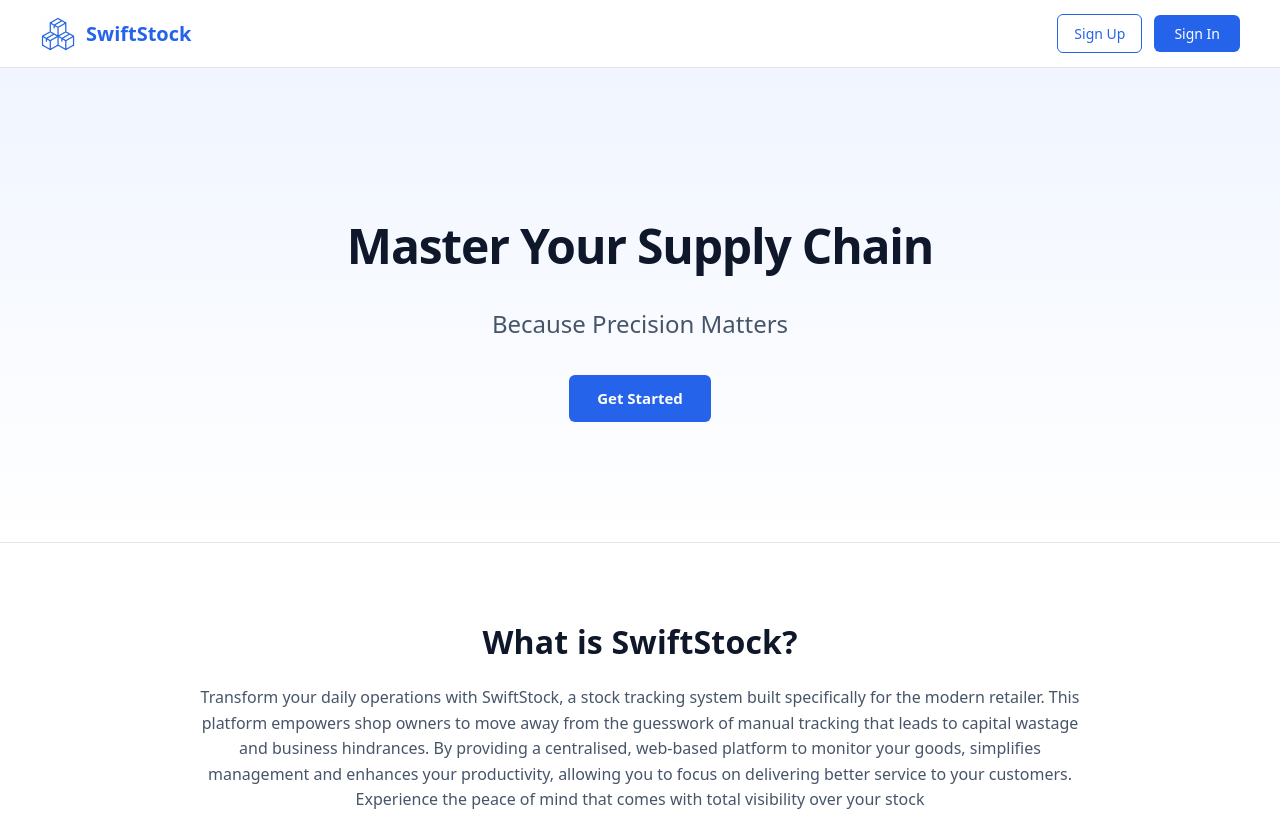
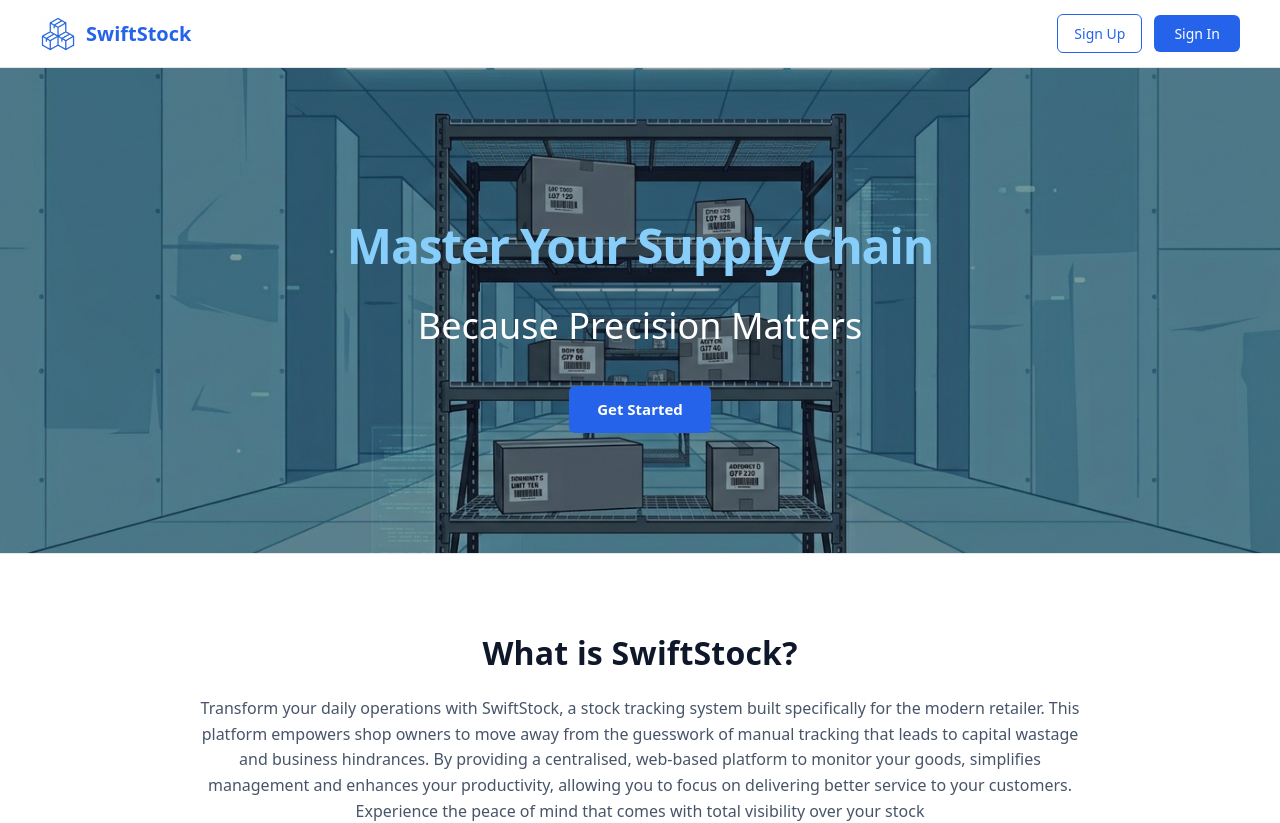
Before and after one commit to MichaelCM7/SwiftStocKE, a React (Vite) app in the folder frontend/: page / in a window 1280 px wide. Shown: the top 823 px of the page. Built offline with nearby package versions, Linux system fonts and the light colour scheme.

Commit message:
add hero image

```diff
--- a/frontend/src/pages/Home/Home.css
+++ b/frontend/src/pages/Home/Home.css
@@ -14,7 +14,11 @@
 
 /* Hero Section */
 .home-hero-section {
-    background: linear-gradient(180deg, #f0f5ff 0%, #ffffff 100%);
+    /* background: linear-gradient(180deg, #f0f5ff 0%, #ffffff 100%); */
+    background-image: url('../../assets/storage.png');
+    background-size: cover;
+    background-position: center;
+    background-repeat: no-repeat;
     padding: 120px 20px;
     text-align: center;
     border-bottom: 1px solid #e2e8f0;
@@ -28,15 +32,18 @@
 .hero-title {
     font-size: 48px;
     font-weight: 800;
-    color: #0f172a;
-    margin-bottom: 32px;
+    color: #87CEFA;
+    /* background-color: rgba(239, 246, 255, 0.85); */
+    margin-bottom: 24px;
     letter-spacing: -1.2px;
+    /* padding-bottom: 10px; */
+    /* border-radius: 10px; */
 }
 
 .hero-subtitle {
-    font-size: 24px;
+    font-size: 36px;
     font-weight: 400;
-    color: #475569;
+    color: #ffffff;
     margin-bottom: 32px;
 }
 
```
Also changed, not shown: frontend/src/assets/storage.png (added).
